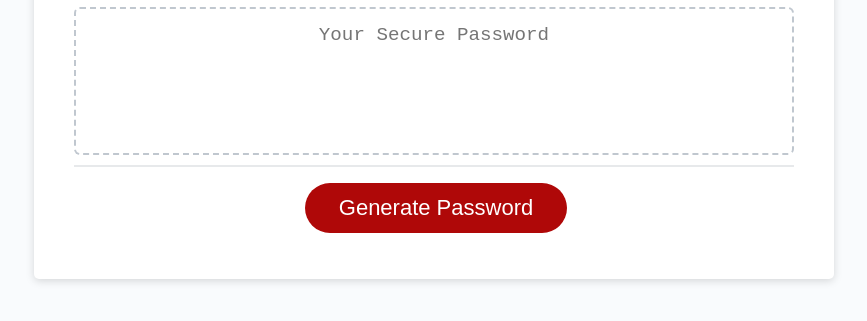
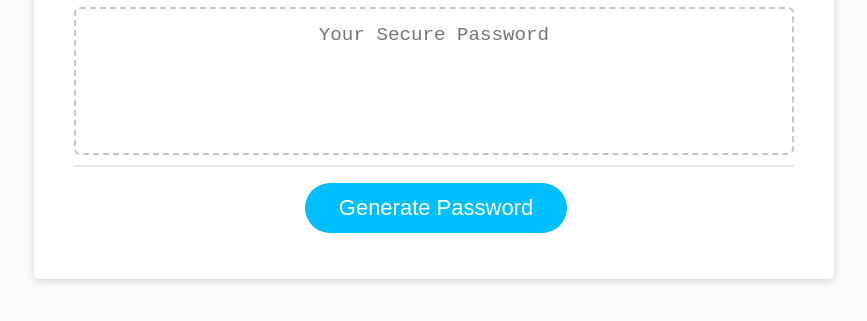
Before and after one commit to Rogerson253/generator, a plain HTML site: page index.html in a window 1280 px wide. Shown: the part 241-562 px from the top of the page, without its empty margins (206-1073 px from the left). Drawn offline with Linux system fonts and the light colour scheme.

Commit message:
changed button color

```diff
--- a/styles.css
+++ b/styles.css
@@ -74,7 +74,7 @@ clear: both;
 
 .btn {
 border: none;
-background-color: hsl(360, 91%, 36%);
+background-color: #00bfff;
 border-radius: 25px;
 box-shadow: rgba(0, 0, 0, 0.1) 0px 1px 6px 0px rgba(0, 0, 0, 0.2) 0px 1px 1px
 0px;
```
